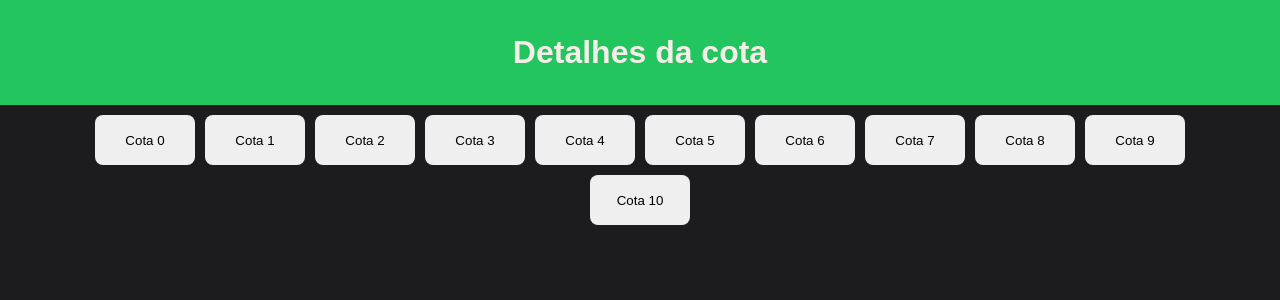
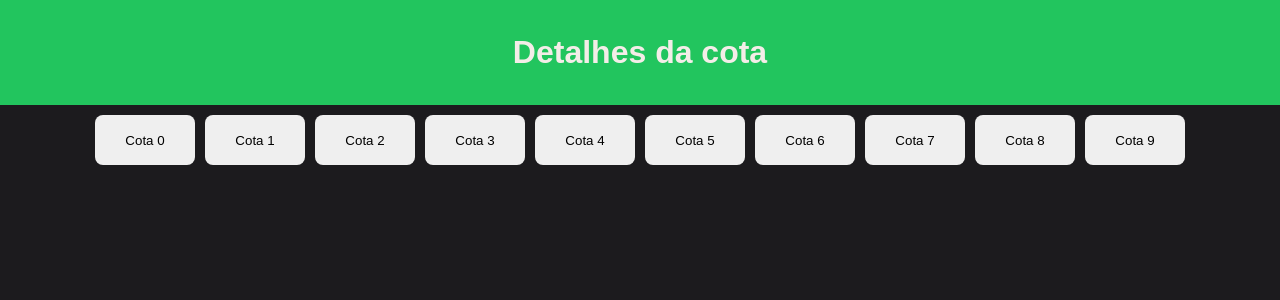
Before and after one commit to Felipe-Monte/rifa-online, a React (Vite) app: page /details in a window 1280 px wide. Shown: the top 300 px of the page. Built offline with nearby package versions, Linux system fonts and the light colour scheme.

Commit message:
Feat: refactoring

```diff
--- a/src/pages/details-quota/index.jsx
+++ b/src/pages/details-quota/index.jsx
@@ -4,11 +4,7 @@ import { Container } from "./styles";
 import { Quota } from "../../components/quota";
 
 export function DetailsQuota() {
-  const itemsOnArray = 11;
-
-  const [quotas, setQuotas] = React.useState(
-    Array.from({ length: itemsOnArray }, (_, index) => index + 1)
-  );
+  const itemsOnArray = [1, 2, 3, 4, 5, 6, 7, 8, 9, 10];
 
   function handleClick(event) {
     let textTarget = event.target.textContent;
@@ -18,6 +14,8 @@ export function DetailsQuota() {
 
     const addUserName = window.prompt(`Qual nome deseja colocar?`);
     if (!addUserName) return;
+
+    textTarget = "Felipe";
   }
 
   return (
@@ -25,8 +23,8 @@ export function DetailsQuota() {
       <Header title="Detalhes da cota" />
 
       <main>
-        {quotas.map((number, index) => (
-          <Quota key={number} index={index} onClick={handleClick} />
+        {itemsOnArray.map((item, index) => (
+          <Quota key={item} index={index} onClick={handleClick} />
         ))}
       </main>
     </Container>
```
